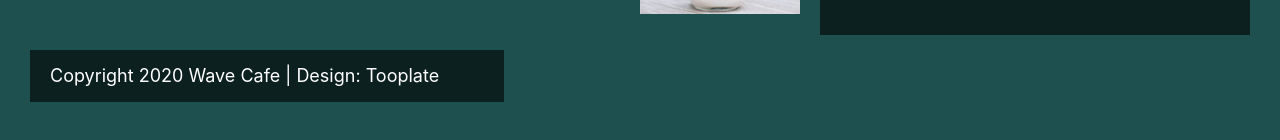
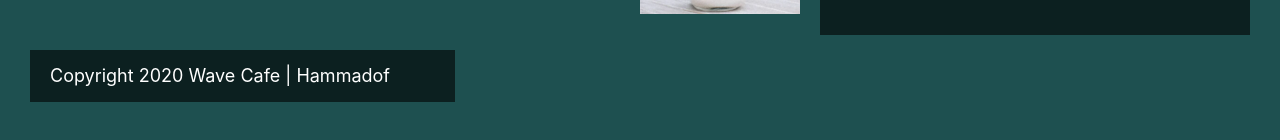
Before and after one commit to Mhamitay/wavecofe, a React (Create React App) app: page / in a window 1280 px wide. Shown: the part 960-1100 px from the top of the page. Built offline with nearby package versions, Linux system fonts and the light colour scheme.

Commit message:
changed footer

```diff
--- a/src/components/content.js
+++ b/src/components/content.js
@@ -464,14 +464,13 @@ function Content() {
       </div>
       <footer class="tm-site-footer">
         <p class="tm-black-bg tm-footer-text">
-          Copyright 2020 Wave Cafe | Design:{" "}
           <a
-            href="https://www.tooplate.com"
+            href="https://github.com/Mhamitay/wavecofe"
             class="tm-footer-link"
-            rel="sponsored"
+            rel=""
             target="_parent"
           >
-            Tooplate
+            Copyright 2020 Wave Cafe | Hammadof
           </a>
         </p>
       </footer>
```
